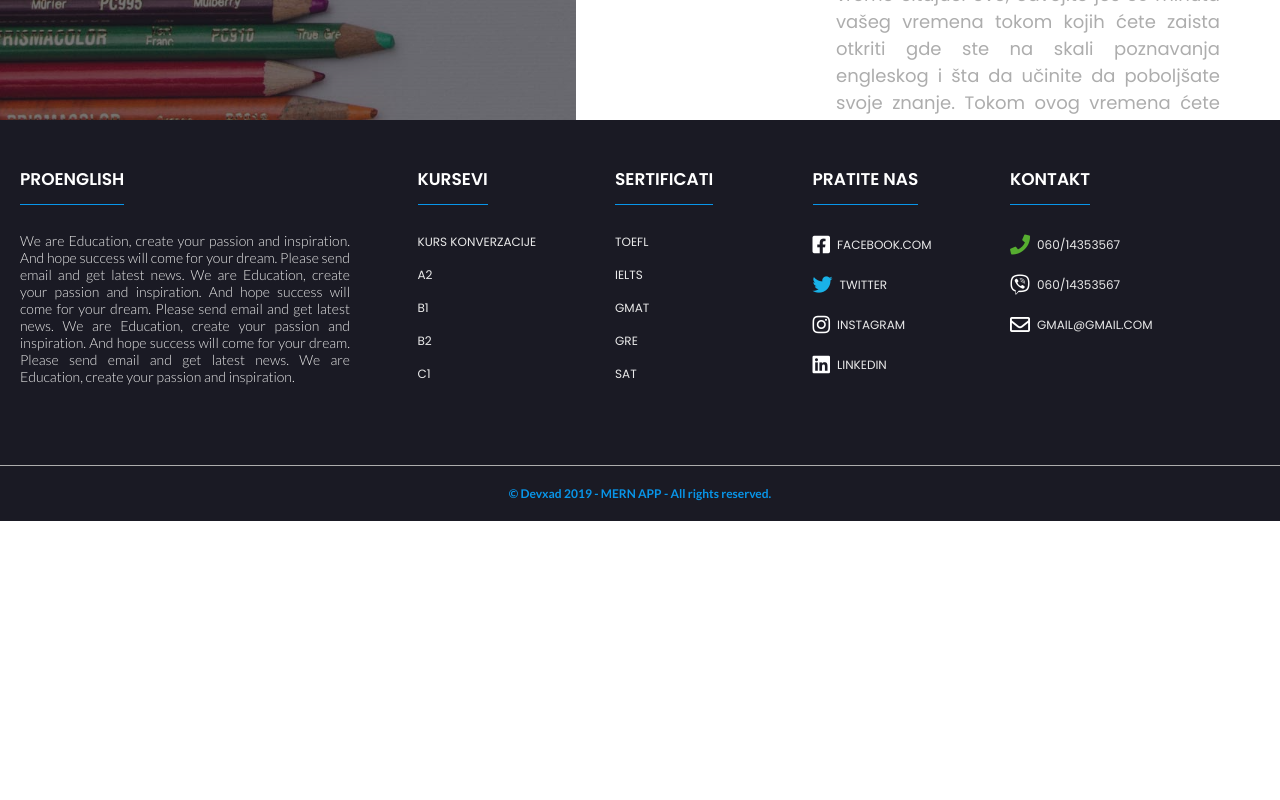
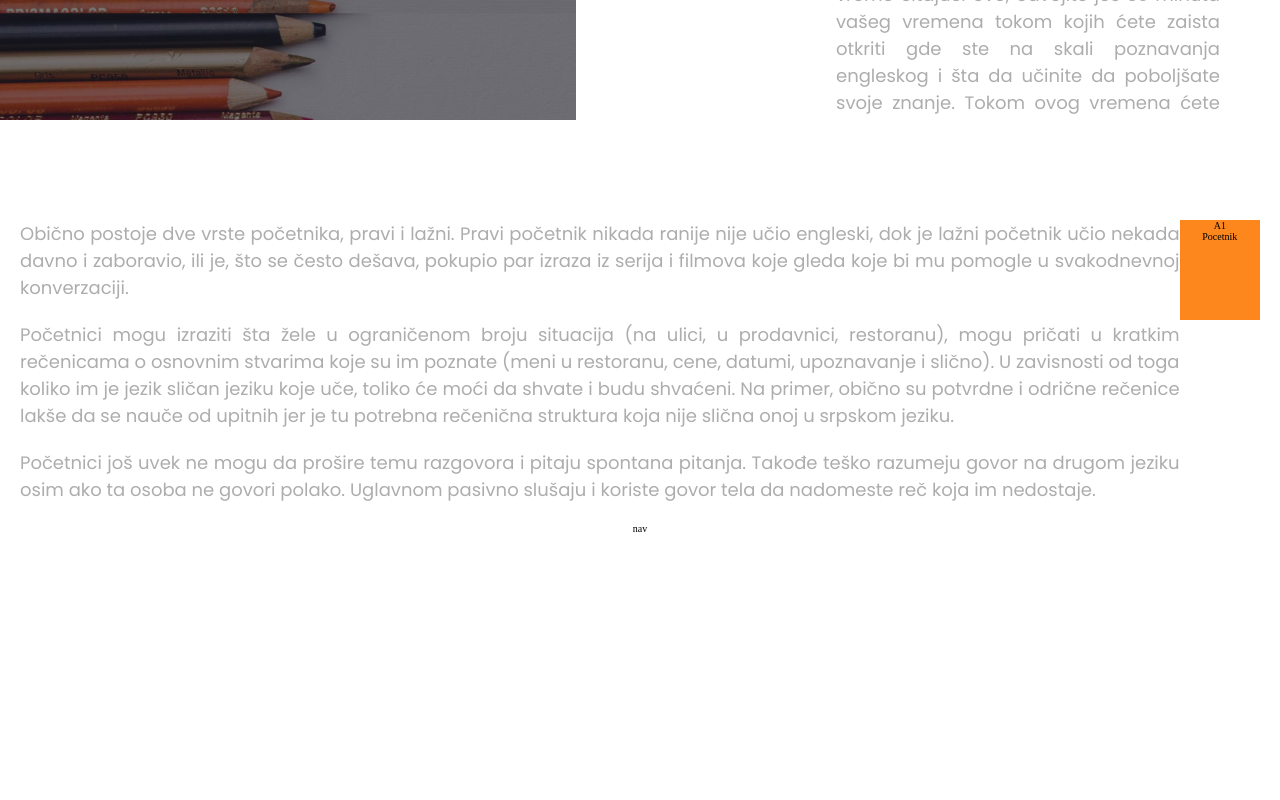
Before and after one commit to Dejan85/Pro-English, a React (Create React App) app in the folder client/: page /course in a window 1280 px wide. Shown: the part 840-1640 px from the top of the page. Before the commit the page ends 1361 px from the top, so only its background shows below. Built offline with nearby package versions, Linux system fonts and the light colour scheme; a web font is replaced by a local one.

Commit message:
start building content 2

```diff
--- a/client/src/components/layout/course/Course.js
+++ b/client/src/components/layout/course/Course.js
@@ -1,6 +1,11 @@
-import React from "react";
+import React, { useState } from "react";
 
 const Course = () => {
+  // stavio sam ovo ovde da bi resetovao scroll PRE NEGO STO SE COMPONENT MOUNT. Ovo je umesto componentWillMount
+  const [reset] = useState(() => {
+    return window.scrollTo(0, 0);
+  });
+
   return (
     <div className="course">
       <div className="course__mask" />
@@ -43,22 +48,43 @@ const Course = () => {
           </p>
         </div>
       </div>
-      {/* <div className="course__header">
+      <div className="course__content2">
         <div className="course__diagram">
-          <p className="course__diagram--p">A1 – Početnik</p>
-          <h2 className="course__h2">At this level you can understand</h2>
-          <ul className="course__list">
-            <li className="course__item">
-              Very basic personal, family and job-related language
-            </li>
-            <li className="course__item">
-              Enough to meet the needs with slow, clear speech
-            </li>
-            <li>Short, simple texts on familiar matter</li>
-          </ul>
+          <div className="course__text">
+            <p>
+              Obično postoje dve vrste početnika, pravi i lažni. Pravi početnik
+              nikada ranije nije učio engleski, dok je lažni početnik učio
+              nekada davno i zaboravio, ili je, što se često dešava, pokupio par
+              izraza iz serija i filmova koje gleda koje bi mu pomogle u
+              svakodnevnoj konverzaciji.
+            </p>
+
+            <p>
+              Početnici mogu izraziti šta žele u ograničenom broju situacija (na
+              ulici, u prodavnici, restoranu), mogu pričati u kratkim rečenicama
+              o osnovnim stvarima koje su im poznate (meni u restoranu, cene,
+              datumi, upoznavanje i slično). U zavisnosti od toga koliko im je
+              jezik sličan jeziku koje uče, toliko će moći da shvate i budu
+              shvaćeni. Na primer, obično su potvrdne i odrične rečenice lakše
+              da se nauče od upitnih jer je tu potrebna rečenična struktura koja
+              nije slična onoj u srpskom jeziku.
+            </p>
+
+            <p>
+              Početnici još uvek ne mogu da prošire temu razgovora i pitaju
+              spontana pitanja. Takođe teško razumeju govor na drugom jeziku
+              osim ako ta osoba ne govori polako. Uglavnom pasivno slušaju i
+              koriste govor tela da nadomeste reč koja im nedostaje.
+            </p>
+          </div>
+          <div className="course__lvl">
+            <p>A1</p>
+            <span>Pocetnik</span>
+          </div>
         </div>
+
         <div className="course__nav">nav</div>
-      </div> */}
+      </div>
     </div>
   );
 };
--- a/client/src/sass/components/layout/course/_course.scss
+++ b/client/src/sass/components/layout/course/_course.scss
@@ -47,4 +47,36 @@
     margin-left: 20rem;
     padding: 0 4rem;
   }
+
+  &__content2 {
+    display: flex;
+    flex-direction: column;
+    align-items: center;
+    width: 100%;
+    height: 90rem;
+    background: white;
+    z-index: 2;
+  }
+
+  &__diagram {
+    display: flex;
+    justify-content: space-between;
+    width: 50rem;
+    width: 100%;
+    padding: 10rem 2rem 0 2rem;
+  }
+
+  &__text {
+    // width: 100rem;
+    // padding: 0rem 2rem;
+  }
+
+  &__lvl {
+    display: flex;
+    flex-direction: column;
+    align-items: center;
+    background: $color-orange;
+    width: 30rem;
+    height: 10rem;
+  }
 }
--- a/client/src/sass/components/typograpfy/course/_course-typograpfy.scss
+++ b/client/src/sass/components/typograpfy/course/_course-typograpfy.scss
@@ -16,4 +16,14 @@
       text-align: justify;
     }
   }
+
+  &__text {
+    p {
+      font-size: 1.8rem;
+      font-family: $font-8;
+      padding-bottom: 2rem;
+      color: $color-grey;
+      text-align: justify;
+    }
+  }
 }
--- a/client/src/sass/components/variables/_colors.scss
+++ b/client/src/sass/components/variables/_colors.scss
@@ -12,3 +12,5 @@ $color-grey-light: #e9e9e9;
 $color-grey-dark: #666666;
 $color-grey-2: #b8b8b8;
 $color-green-blue: #00a2a6;
+
+$color-orange: #fe871d;
```
